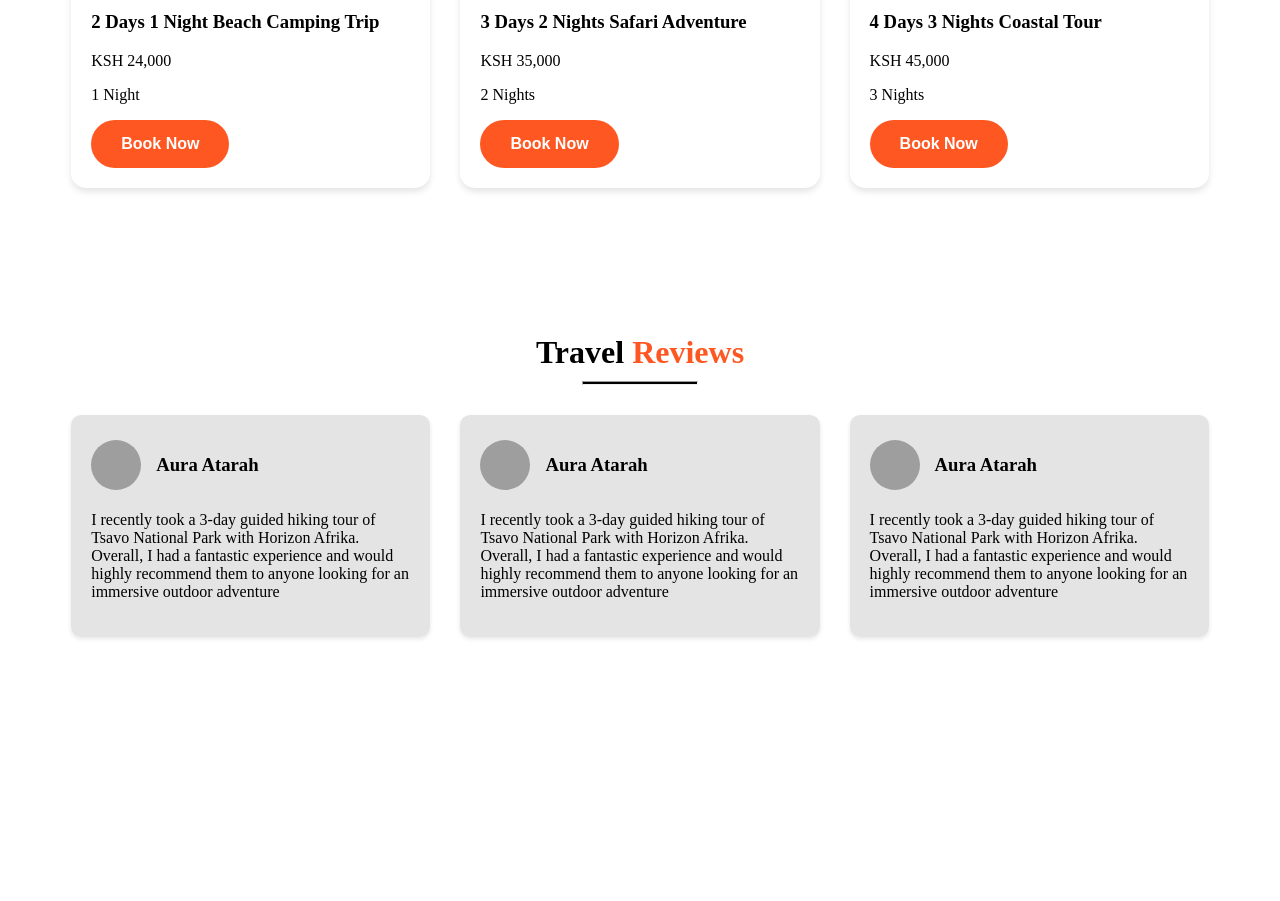
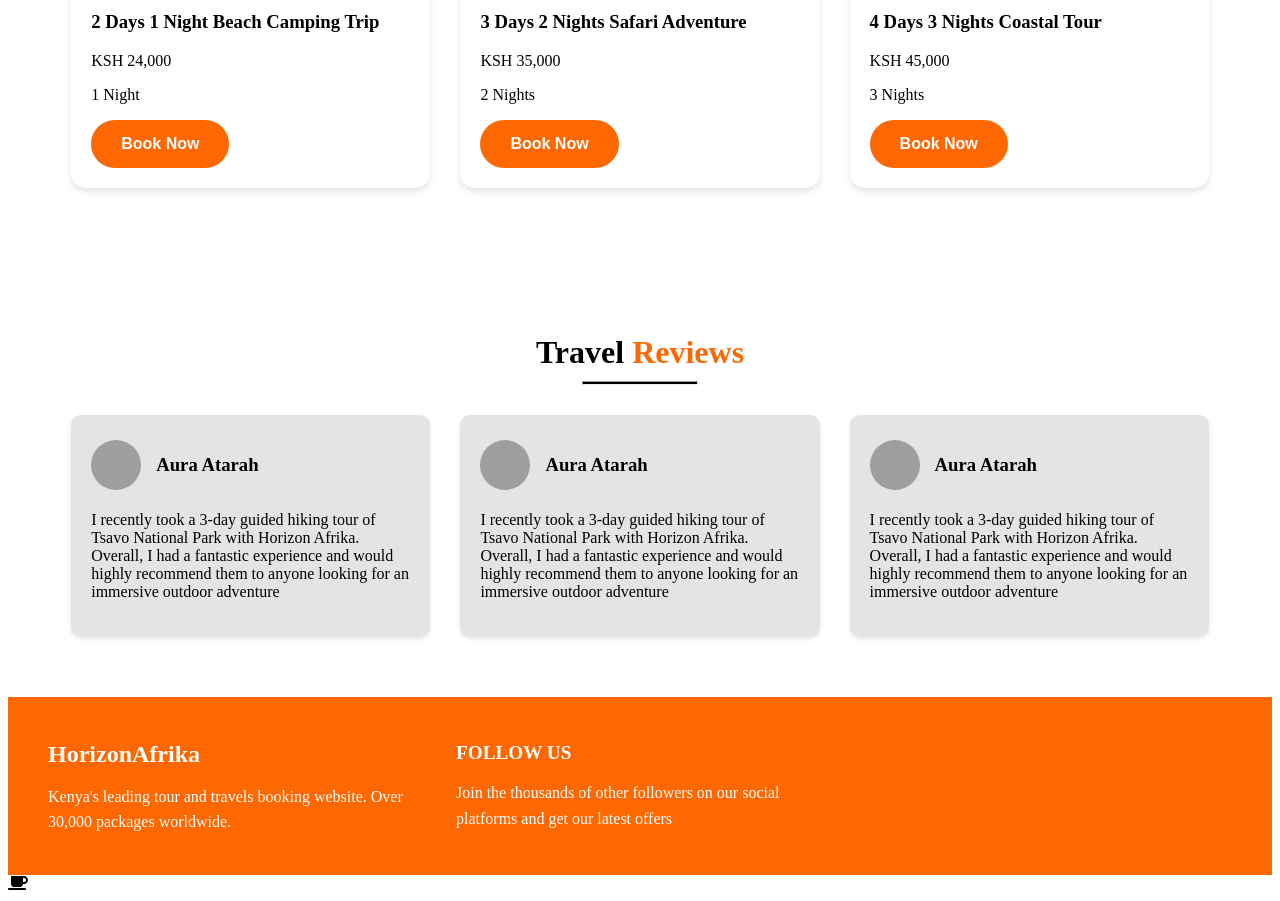
Before and after one commit to Maina206/Horizon_Afrika_Client_Front_end, a React (Vite) app in the folder Horizon_Afrika_Client_Front_end/: page / in a window 1280 px wide. Shown: the part 1780-2681 px from the top of the page. Before the commit the page ends 2485 px from the top, so only its background shows below. Built offline with nearby package versions, Linux system fonts and the light colour scheme; grey boxes are pictures that could not be loaded.

Commit message:
staging footer changes

```diff
--- a/Horizon_Afrika_Client_Front_end/package.json
+++ b/Horizon_Afrika_Client_Front_end/package.json
@@ -10,6 +10,8 @@
     "preview": "vite preview"
   },
   "dependencies": {
+    "@fortawesome/free-solid-svg-icons": "^6.7.2",
+    "@fortawesome/react-fontawesome": "^0.2.2",
     "react": "^19.0.0",
     "react-dom": "^19.0.0"
   },
--- a/Horizon_Afrika_Client_Front_end/src/App.jsx
+++ b/Horizon_Afrika_Client_Front_end/src/App.jsx
@@ -1,11 +1,16 @@
 import React from "react";
 import Home from "./Components/Home";
+import Footer from "./Components/Footer";
+import { FontAwesomeIcon } from '@fortawesome/react-fontawesome';
+import { faCoffee } from '@fortawesome/free-solid-svg-icons';
 
 const App = () => {
   return (
     <div>
+      <Home />
+      <Footer />
+      <FontAwesomeIcon icon={faCoffee} />
 
-      <Home />
     </div>
   );
 };
--- /dev/null
+++ b/Horizon_Afrika_Client_Front_end/src/Components/Footer.jsx
@@ -0,0 +1,50 @@
+import React from 'react';
+import { Link } from 'react-router-dom';
+import '../styles/Footer.css';
+
+const Footer = () => {
+  return (
+    <footer className="footer">
+      <div className="footer-content">
+        {/* Left Section */}
+        <div className="footer-section">
+          <h3>HorizonAfrika</h3>
+          <p>Kenya's leading tour and travels booking website. Over 30,000 packages worldwide.</p>
+        </div>
+
+        {/* Middle Section */}
+        {/* <div className="footer-section">
+          <h4>QUICK ACCESS</h4>
+          <ul>
+            <li><Link to="/">Home</Link></li>
+            <li><Link to="/destinations">Destinations</Link></li>
+            <li><Link to="/packages">Packages</Link></li>
+            <li><Link to="/contact">Contact</Link></li>
+          </ul>
+        </div> */}
+
+        {/* Right Section */}
+        <div className="footer-section">
+          <h4>Follow Us</h4>
+          <p>Join the thousands of other followers on our social platforms and get our latest offers</p>
+          <div className="social-links">
+            <a href="https://facebook.com" target="_blank" rel="noopener noreferrer">
+              <i className="fab fa-facebook-f"></i>
+            </a>
+            <a href="https://twitter.com" target="_blank" rel="noopener noreferrer">
+              <i className="fab fa-twitter"></i>
+            </a>
+            <a href="https://instagram.com" target="_blank" rel="noopener noreferrer">
+              <i className="fab fa-instagram"></i>
+            </a>
+            <a href="mailto:info@horizonafrika.com">
+              <i className="fas fa-envelope"></i>
+            </a>
+          </div>
+        </div>
+      </div>
+    </footer>
+  );
+};
+
+export default Footer;
--- /dev/null
+++ b/Horizon_Afrika_Client_Front_end/src/styles/Footer.css
@@ -0,0 +1,81 @@
+.footer {
+    background-color: #FF6700;
+    color: white;
+    padding: 20px 40px;
+  }
+
+  .footer-content {
+    max-width: 1200px;
+    margin: 0 auto;
+    display: grid;
+    grid-template-columns: 1fr 1fr 1fr;
+    gap: 40px;
+  }
+
+  .footer-section h3 {
+    font-size: 1.5rem;
+    margin-bottom: 15px;
+  }
+
+  .footer-section h4 {
+    font-size: 1.2rem;
+    margin-bottom: 15px;
+    text-transform: uppercase;
+  }
+
+  .footer-section p {
+    line-height: 1.6;
+    margin-bottom: 20px;
+  }
+
+  .footer-section ul {
+    list-style: none;
+    padding: 0;
+  }
+
+  .footer-section ul li {
+    margin-bottom: 10px;
+  }
+
+  .footer-section ul li a {
+    color: white;
+    text-decoration: none;
+    transition: opacity 0.3s ease;
+  }
+
+  .footer-section ul li a:hover {
+    opacity: 0.8;
+  }
+
+  .social-links {
+    display: flex;
+    gap: 15px;
+  }
+
+  .social-links a {
+    color: white;
+    text-decoration: none;
+    font-size: 1.2rem;
+    transition: opacity 0.3s ease;
+  }
+
+  .social-links a:hover {
+    opacity: 0.8;
+  }
+
+  /* Responsive Design */
+  @media (max-width: 768px) {
+    .footer-content {
+      grid-template-columns: 1fr;
+      gap: 30px;
+      text-align: center;
+    }
+
+    .social-links {
+      justify-content: center;
+    }
+
+    .footer {
+      padding: 20px;
+    }
+  }
--- a/Horizon_Afrika_Client_Front_end/src/styles/Home.css
+++ b/Horizon_Afrika_Client_Front_end/src/styles/Home.css
@@ -70,7 +70,7 @@
   }
 
   section h2 span {
-    color: #FF5722;
+    color: #FF6700;
   }
 
   /* Destinations */
@@ -157,7 +157,7 @@
   }
 
   .book-now {
-    background: #FF5722;
+    background: #FF6700;
     color: white;
     border: none;
     padding: 15px 30px;
@@ -171,7 +171,7 @@
    font-size: 1rem;
   }
   .book-now:hover {
-    background: #F4511E;
+    background:#FF6700;
   }
 
   /* Reviews */
```
Also changed, not shown: 1 other file (tests, documents, lock files or other folders).
